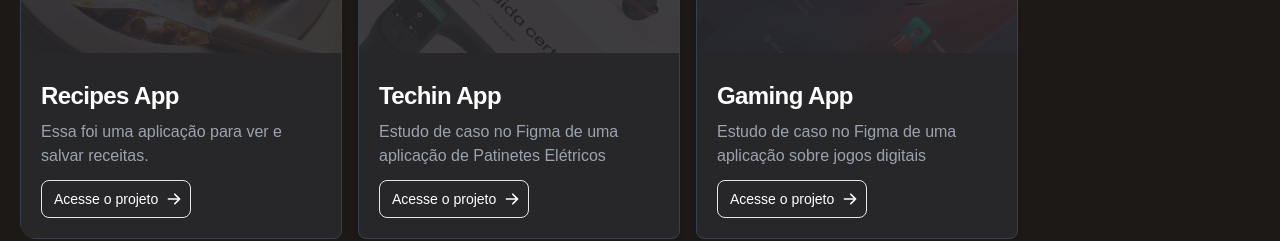
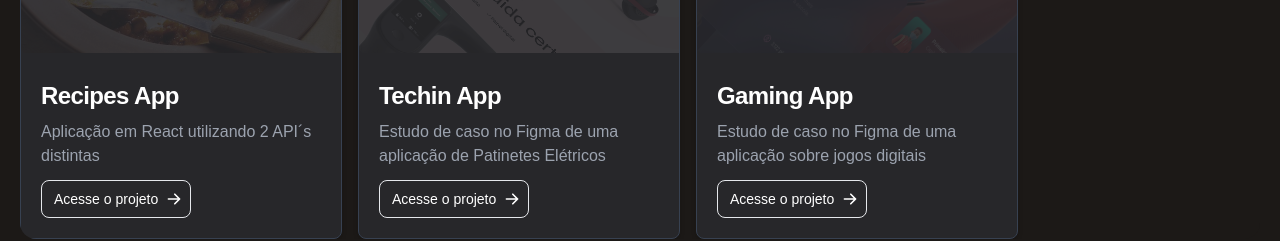
Before and after one commit to p-lacerda/apice-tech, a Next.js app: page / in a window 1280 px wide. Shown: the part 1340-1581 px from the top of the page. Built offline with nearby package versions, Linux system fonts and the light colour scheme.

Commit message:
add text to project

```diff
--- a/components/Projects.jsx
+++ b/components/Projects.jsx
@@ -7,7 +7,7 @@ function Projects() {
   const [projects, setProjects] = useState([
     {
       name: 'Recipes App',
-      description: 'Essa foi uma aplicação para ver e salvar receitas.',
+      description: 'Aplicação em React utilizando 2 API´s distintas',
       src: '/RecipesApp.png',
       link: 'https://app-de-receitas-ten.vercel.app/recipes-app/comidas'
     },
```
